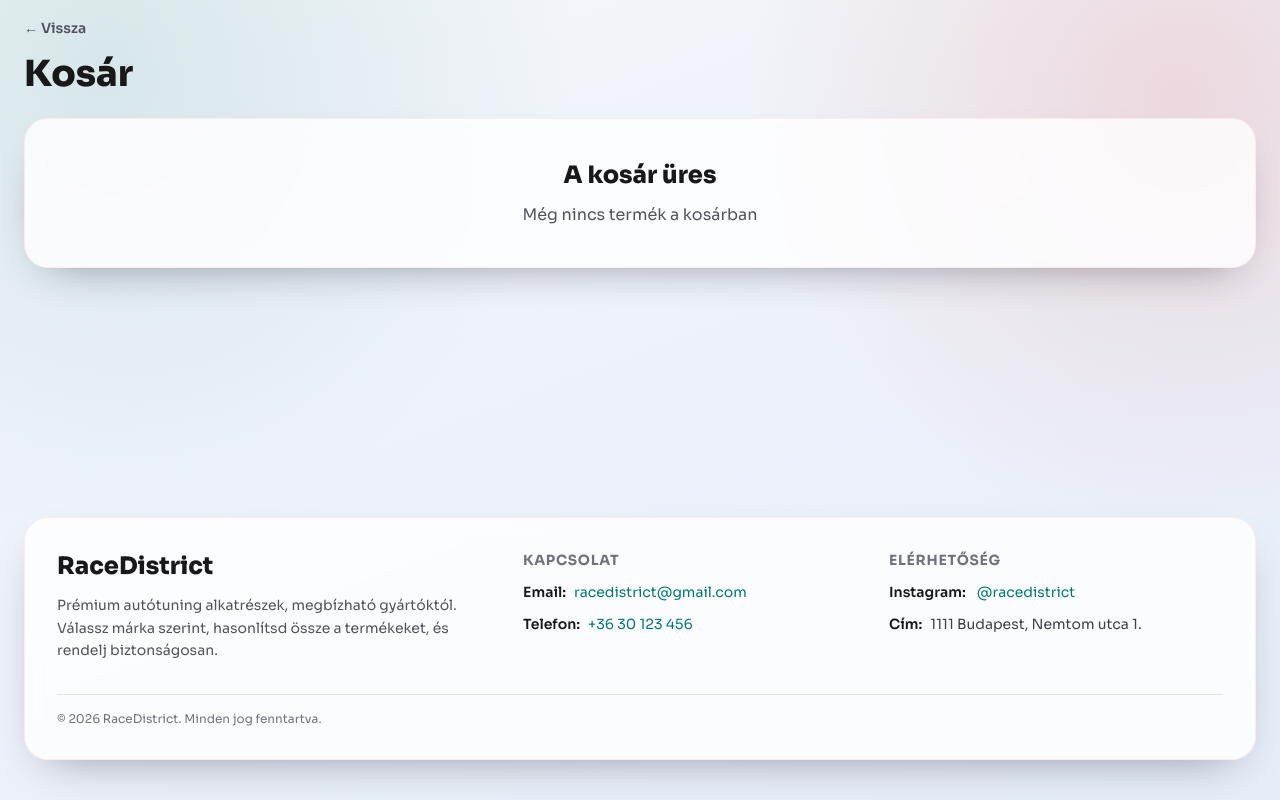
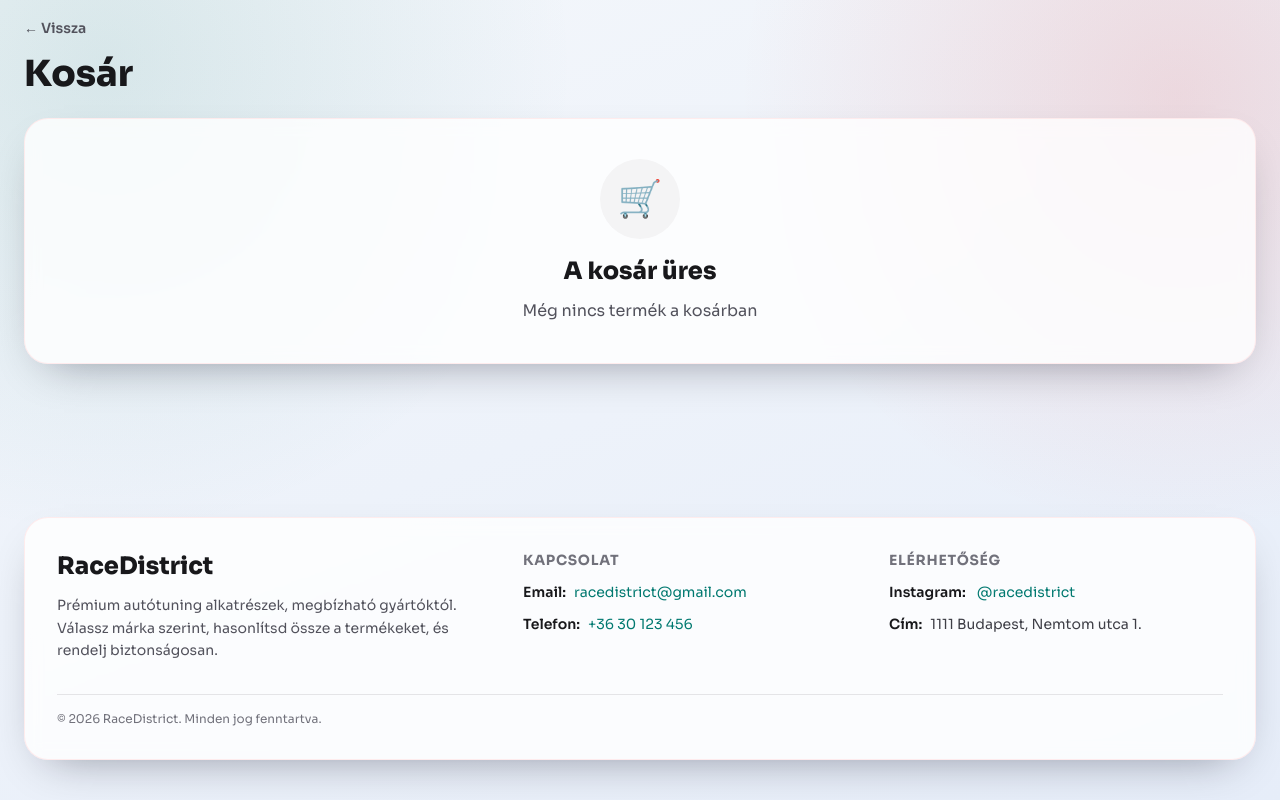
Before and after one commit to FarkasBotond/AutoTuning, a Vue app in the folder frontend/: page /cart in a window 1280 px wide. Built offline with nearby package versions, Linux system fonts and the light colour scheme; what @formkit/vue would draw is missing.

Commit message:
feat: enforce cart limits and empty cart state

```diff
--- a/frontend/src/pages/cart.vue
+++ b/frontend/src/pages/cart.vue
@@ -36,6 +36,10 @@ const goCheckout = () => {
             </h1>
 
             <div v-if="cartStore.items.length === 0" class="glass-panel p-10 text-center">
+                <div class="mx-auto mb-4 flex h-20 w-20 items-center justify-center rounded-full bg-zinc-100 text-4xl">
+                    🛒
+                </div>
+
                 <h2 class="text-2xl font-extrabold text-zinc-900">
                     A kosár üres
                 </h2>
@@ -47,6 +51,9 @@ const goCheckout = () => {
 
             <div v-else class="grid gap-6 lg:grid-cols-[1fr_360px]">
                 <section class="glass-panel space-y-4 p-5 md:p-6">
+                    <div v-if="cartStore.lastError" class="rounded-xl border border-red-200 bg-red-50 px-4 py-3 text-sm font-semibold text-red-700">
+                        {{ cartStore.lastError }}
+                    </div>
                     <article v-for="item in cartStore.items" :key="item.id"
                         class="rounded-2xl border border-zinc-200 bg-white p-4">
                         <div class="flex flex-col gap-4 md:flex-row md:items-center md:justify-between">
@@ -128,5 +135,4 @@ const goCheckout = () => {
 name: cart
 meta:
   title: Kosár
-  requiresAuth: true
 </route>
```
